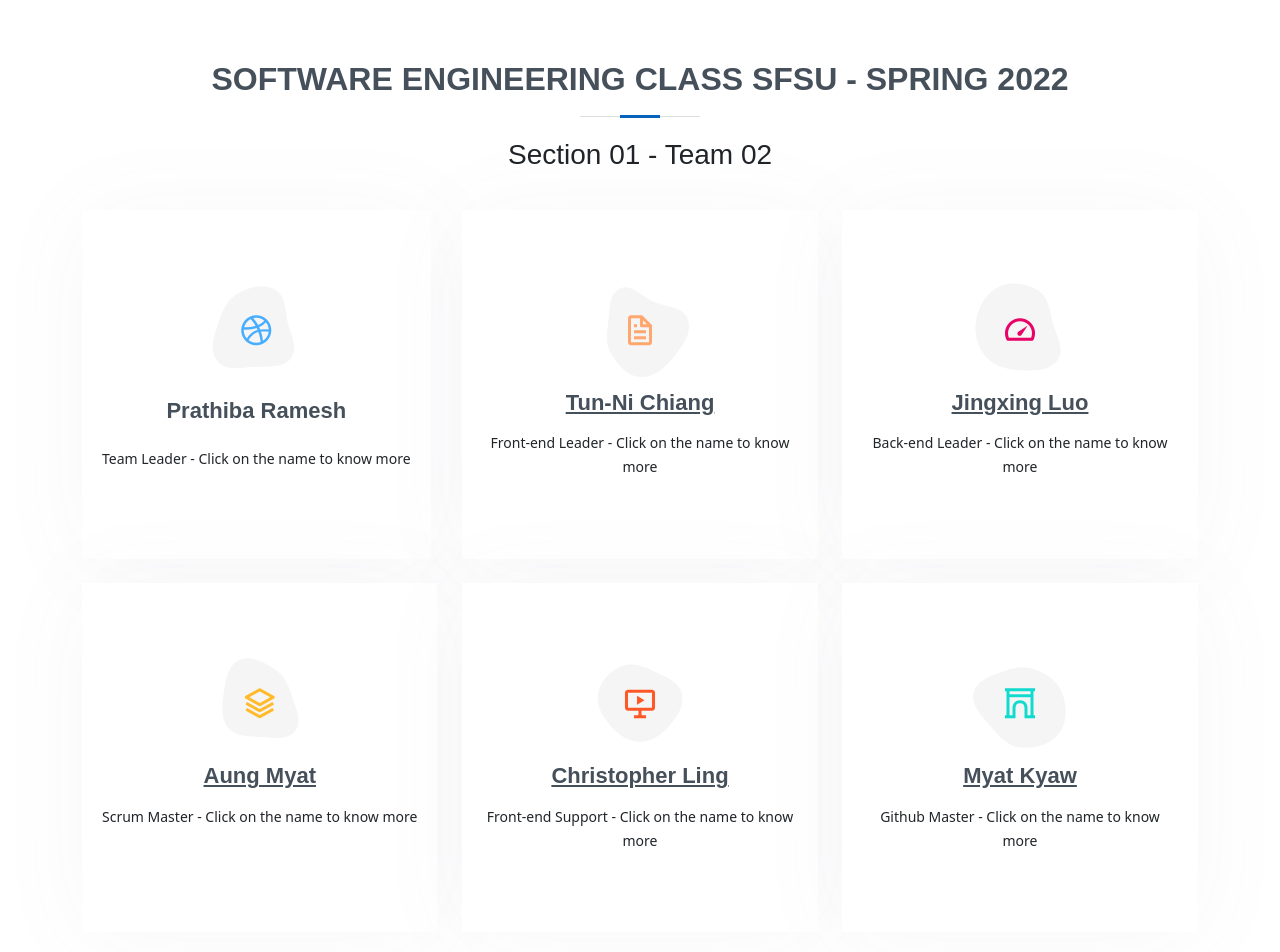
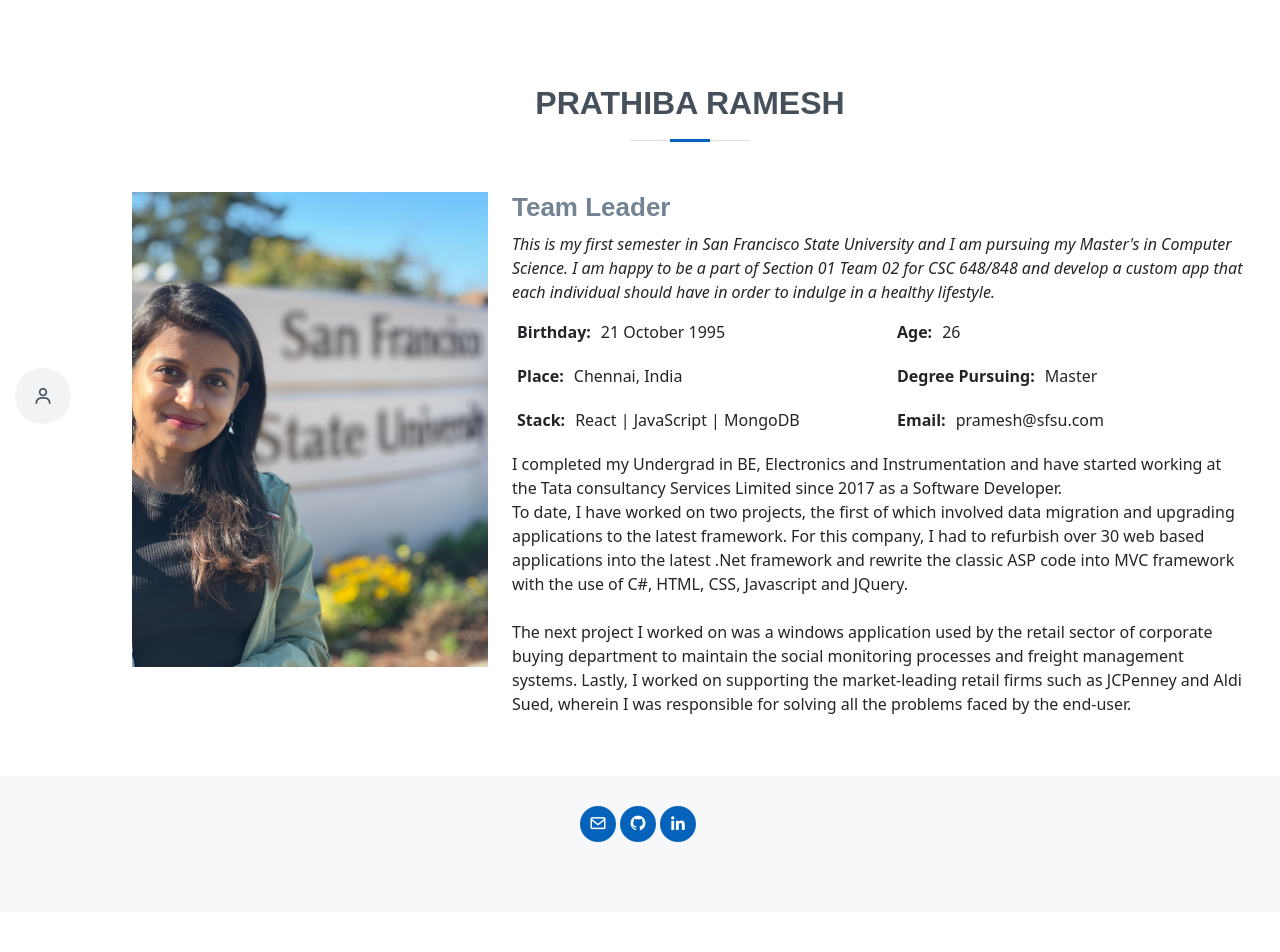
Before and after one commit to JingxingLuo/Team02-iPlate, a React (Create React App) app in the folder applications/client/: page /prathiba in a window 1280 px wide. Shown: the top 952 px of the page. After the commit the page ends 912 px from the top, so only its background shows below. Built offline with nearby package versions, Linux system fonts and the light colour scheme.

Commit message:
React Routing issue resolved in about page

```diff
--- a/applications/client/src/App.js
+++ b/applications/client/src/App.js
@@ -1,4 +1,4 @@
-import React from 'react';
+import {Component} from 'react';
 import './App.css';
 import { Swiper, SwiperSlide } from "swiper/react";
 import 'swiper/swiper-bundle.min.css';
@@ -9,18 +9,19 @@ import "bootstrap/dist/css/bootstrap.min.css";
 import About from "./components/about.component";
 import PrathibaUser from "./components/prathiba.component";
 
-// class App extends React.Component{
-// render() {
-  function App()  {
+
+class App extends Component{
+render() {
   return (
     <Router>
-      <About />
       <br />
       <Routes>
-      <Route path="/prathiba" component={PrathibaUser} />
+      <Route path='/prathiba' element={<PrathibaUser />} />
+      <Route path='/' exact element={<About />} />
       </Routes>
   </Router>
   );
   }
+}
 
 export default App;
--- a/applications/client/src/components/about.component.js
+++ b/applications/client/src/components/about.component.js
@@ -28,7 +28,7 @@ render() {
             </svg>
             <i class="bx bxl-dribbble"></i>
           </div>
-          <h4><Link to='/prathiba' className='nav-link'>Prathiba Ramesh</Link></h4>
+          <h4><Link to={'/prathiba'} className='nav-link'>Prathiba Ramesh</Link></h4>
           <p>Team Leader - Click on the name to know more </p>
         </div>
       </div>
--- a/applications/client/src/components/prathiba.component.js
+++ b/applications/client/src/components/prathiba.component.js
@@ -44,8 +44,8 @@ render() {
                <div class="col-lg-6">
                  <ul>
                    <li><i class="bi bi-chevron-right"></i> <strong>Birthday:</strong> <span>21 October 1995</span></li>
-           <li><i class="bi bi-chevron-right"></i> <strong>Place:</strong> <span>India</span></li>
-                   <li><i class="bi bi-chevron-right"></i> <strong>City:</strong> <span>Chennai</span></li>
+           <li><i class="bi bi-chevron-right"></i> <strong>Place:</strong> <span>Chennai, India</span></li>
+                   <li><i class="bi bi-chevron-right"></i> <strong>Stack:</strong> <span>React | JavaScript | MongoDB</span></li>
                  </ul>
                </div>
                <div class="col-lg-6">
@@ -77,8 +77,8 @@ render() {
     <footer id="footer">
      <div class="container">
        <div class="social-links">
-         <a href="#" class="facebook"><i class="bx bxl-facebook"></i></a>
-         <a href="#" class="instagram"><i class="bx bxl-instagram"></i></a>
+         <a href="mailto:pramesh@sfsu.edu" class="instagram"><i class="bx bx-envelope"></i></a>
+         <a href="https://github.com/PrathibaRamesh" class="facebook"><i class="bx bxl-github"></i></a>
          <a href="https://www.linkedin.com/in/prathiba-r-b19491157/" class="linkedin"><i class="bx bxl-linkedin"></i></a>
        </div>
        </div>
--- a/package.json
+++ b/package.json
@@ -1,7 +1,6 @@
 {
   "dependencies": {
     "bootstrap": "^5.1.3",
-    "react-router-dom": "^6.2.1",
     "swiper": "^6.8.4"
   }
 }
```
Also changed, not shown: 2 other files (tests, documents, lock files or other folders).
